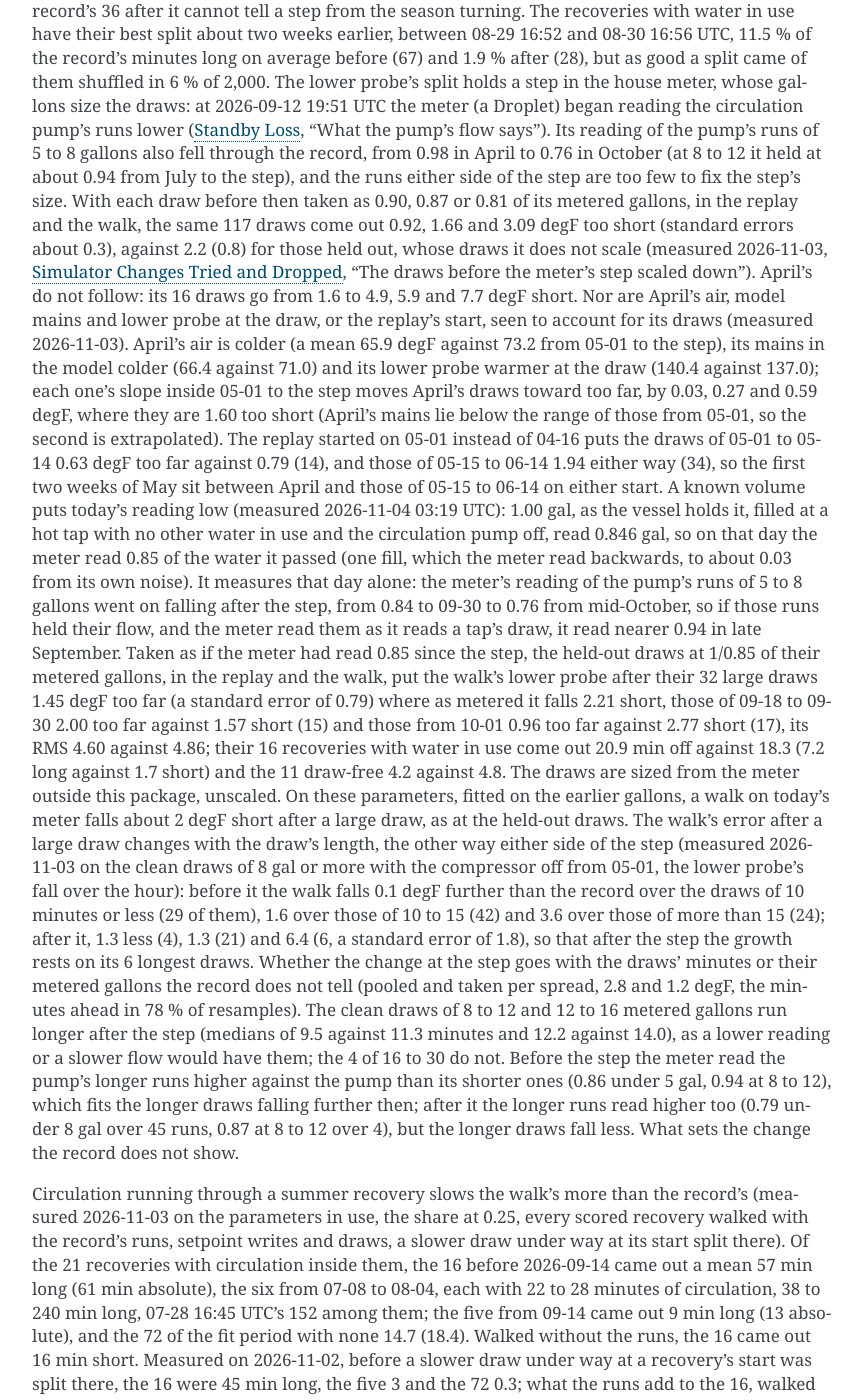
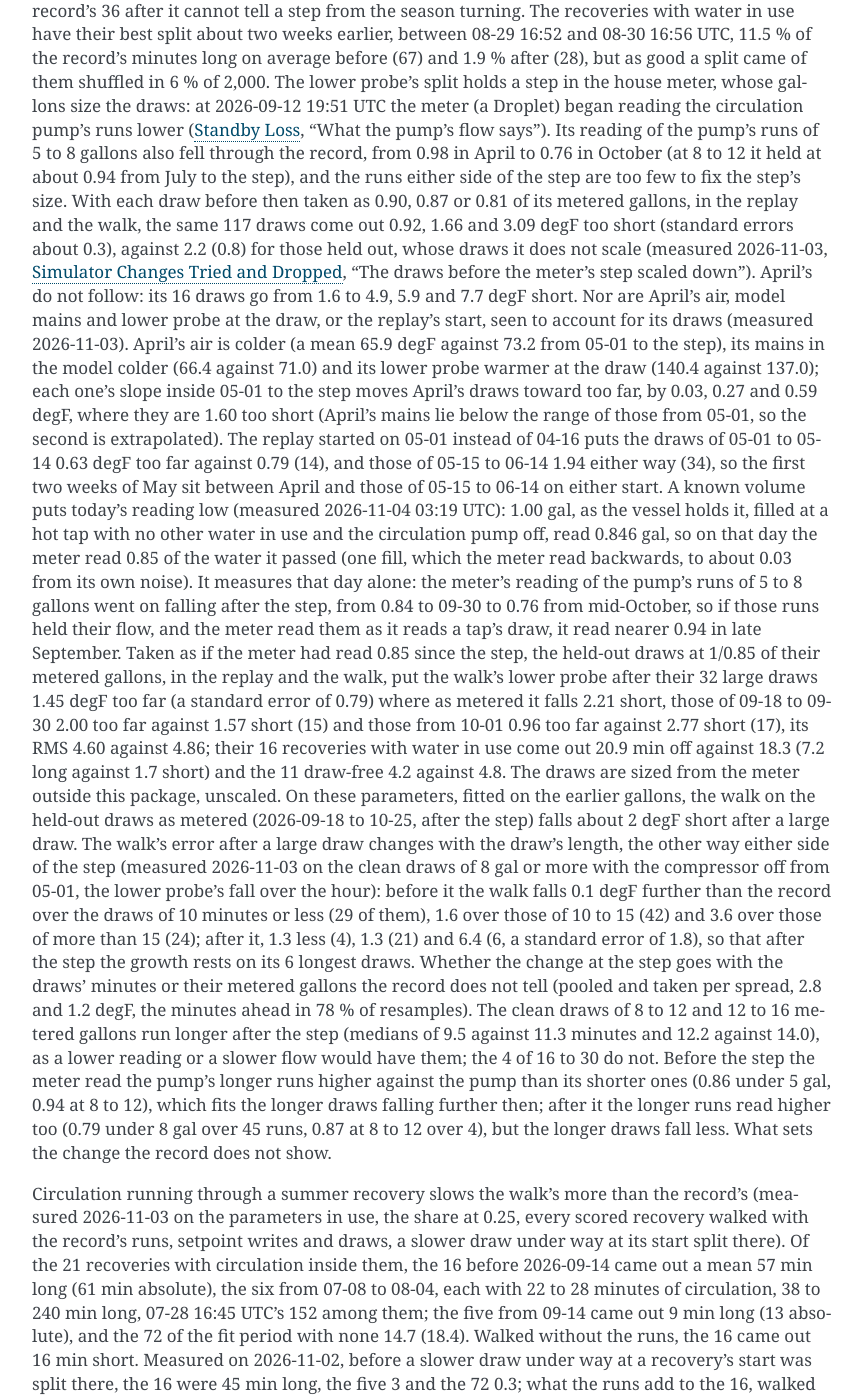
Before and after one commit to eman/nwp500-python, a Sphinx documentation site: the page built from docs/explanation/simulator.rst, in a window 1280 px wide and 1400 px high, scrolled down 13505 px. Shown: the whole window, without its empty margins (338-1200 px from the left). Built offline with Sphinx 7.4.7, drawn with Linux system fonts in a browser that asks for light colours.

Commit message:
docs(sim): the 2 degF short on the held-out draws as metered, not today's meter

```diff
--- a/docs/explanation/simulator.rst
+++ b/docs/explanation/simulator.rst
@@ -812,27 +812,28 @@ standard error of 0.79) where as metered it falls 2.21 short, those of
 16 recoveries with water in use come out 20.9 min off against 18.3 (7.2
 long against 1.7 short) and the 11 draw-free 4.2 against 4.8. The draws
 are sized from the meter outside this package, unscaled. On these
-parameters, fitted on the earlier gallons, a walk on today's meter falls
-about 2 degF short after a large draw, as at the held-out draws. The
-walk's error after a large draw changes with the draw's length, the
-other way either side of the step (measured 2026-11-03 on the clean
-draws of 8 gal or more with the compressor off from 05-01, the lower
-probe's fall over the hour): before it the walk falls 0.1 degF further
-than the record over the draws of 10 minutes or less (29 of them), 1.6
-over those of 10 to 15 (42) and 3.6 over those of more than 15 (24);
-after it, 1.3 less (4), 1.3 (21) and 6.4 (6, a standard error of 1.8),
-so that after the step the growth rests on its 6 longest draws. Whether
-the change at the step goes with the draws' minutes or their metered
-gallons the record does not tell (pooled and taken per spread, 2.8 and
-1.2 degF, the minutes ahead in 78 % of resamples). The clean draws of 8
-to 12 and 12 to 16 metered gallons run longer after the step (medians of
-9.5 against 11.3 minutes and 12.2 against 14.0), as a lower reading or a
-slower flow would have them; the 4 of 16 to 30 do not. Before the step
-the meter read the pump's longer runs higher against the pump than its
-shorter ones (0.86 under 5 gal, 0.94 at 8 to 12), which fits the longer
-draws falling further then; after it the longer runs read higher too
-(0.79 under 8 gal over 45 runs, 0.87 at 8 to 12 over 4), but the longer
-draws fall less. What sets the change the record does not show.
+parameters, fitted on the earlier gallons, the walk on the held-out
+draws as metered (2026-09-18 to 10-25, after the step) falls about 2
+degF short after a large draw. The walk's error after a large draw
+changes with the draw's length, the other way either side of the step
+(measured 2026-11-03 on the clean draws of 8 gal or more with the
+compressor off from 05-01, the lower probe's fall over the hour): before
+it the walk falls 0.1 degF further than the record over the draws of 10
+minutes or less (29 of them), 1.6 over those of 10 to 15 (42) and 3.6
+over those of more than 15 (24); after it, 1.3 less (4), 1.3 (21) and
+6.4 (6, a standard error of 1.8), so that after the step the growth
+rests on its 6 longest draws. Whether the change at the step goes with
+the draws' minutes or their metered gallons the record does not tell
+(pooled and taken per spread, 2.8 and 1.2 degF, the minutes ahead in 78
+% of resamples). The clean draws of 8 to 12 and 12 to 16 metered gallons
+run longer after the step (medians of 9.5 against 11.3 minutes and 12.2
+against 14.0), as a lower reading or a slower flow would have them; the
+4 of 16 to 30 do not. Before the step the meter read the pump's longer
+runs higher against the pump than its shorter ones (0.86 under 5 gal,
+0.94 at 8 to 12), which fits the longer draws falling further then;
+after it the longer runs read higher too (0.79 under 8 gal over 45 runs,
+0.87 at 8 to 12 over 4), but the longer draws fall less. What sets the
+change the record does not show.
 
 Circulation running through a summer recovery slows the walk's more than
 the record's (measured 2026-11-03 on the parameters in use, the share at
```
